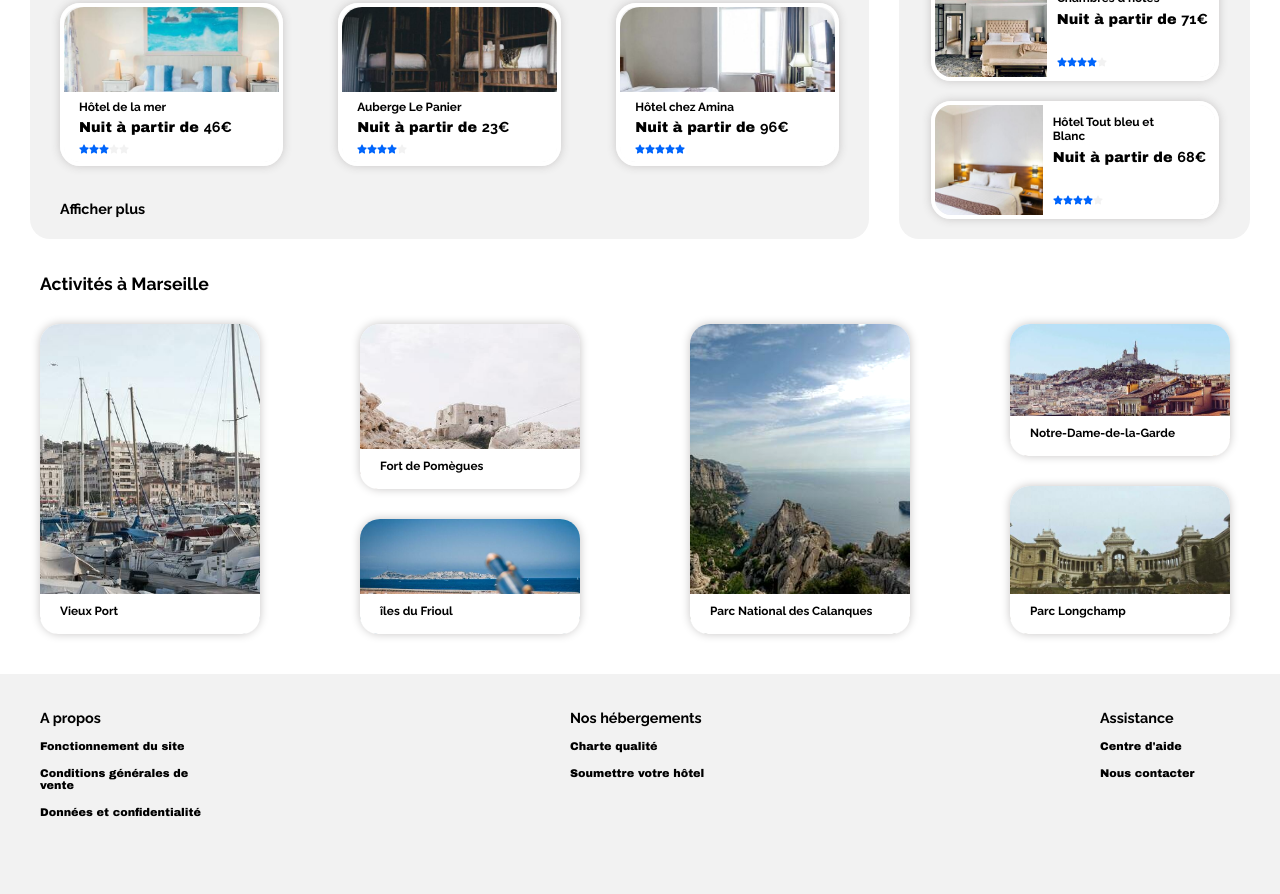
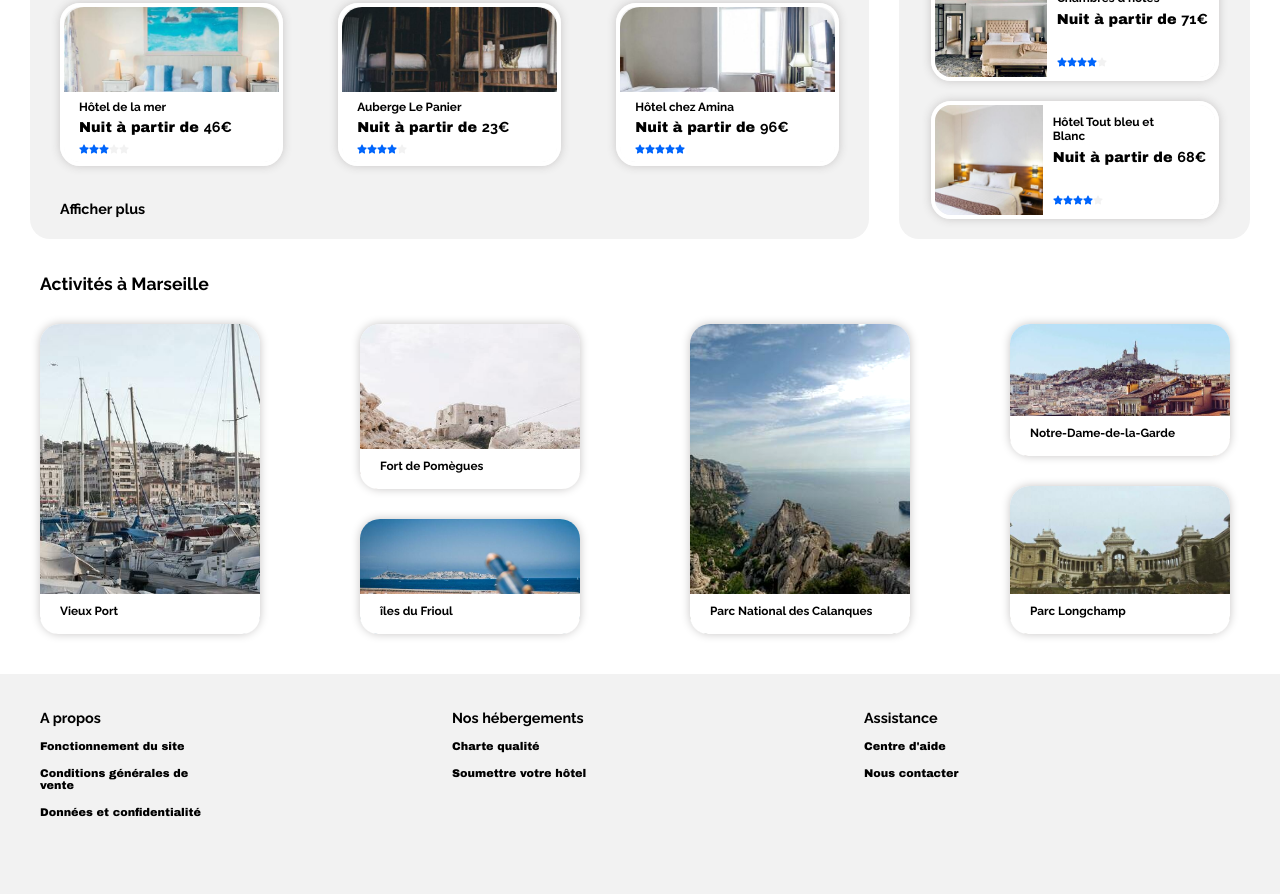
Before and after one commit to toops61/StephaneMaulave_2_29032021, a plain HTML site: page index.html in a window 1280 px wide. Shown: the part 611-1505 px from the top of the page. Drawn offline with Linux system fonts and the light colour scheme; a web font is replaced by a local one.

Commit message:
correction footer

```diff
--- a/style.css
+++ b/style.css
@@ -499,7 +499,6 @@ main {
       margin: 10px -30px 0 -30px;
       background-color: #F2F2F2;
       display: flex;
-      justify-content: space-between;
       padding-top: 20px;
   }
 
@@ -507,6 +506,7 @@ main {
     width: auto;
     height: 200px;
     margin-left: 40px;
+    margin-right: 15%;
   }
 
   .footer--list ul {
```
